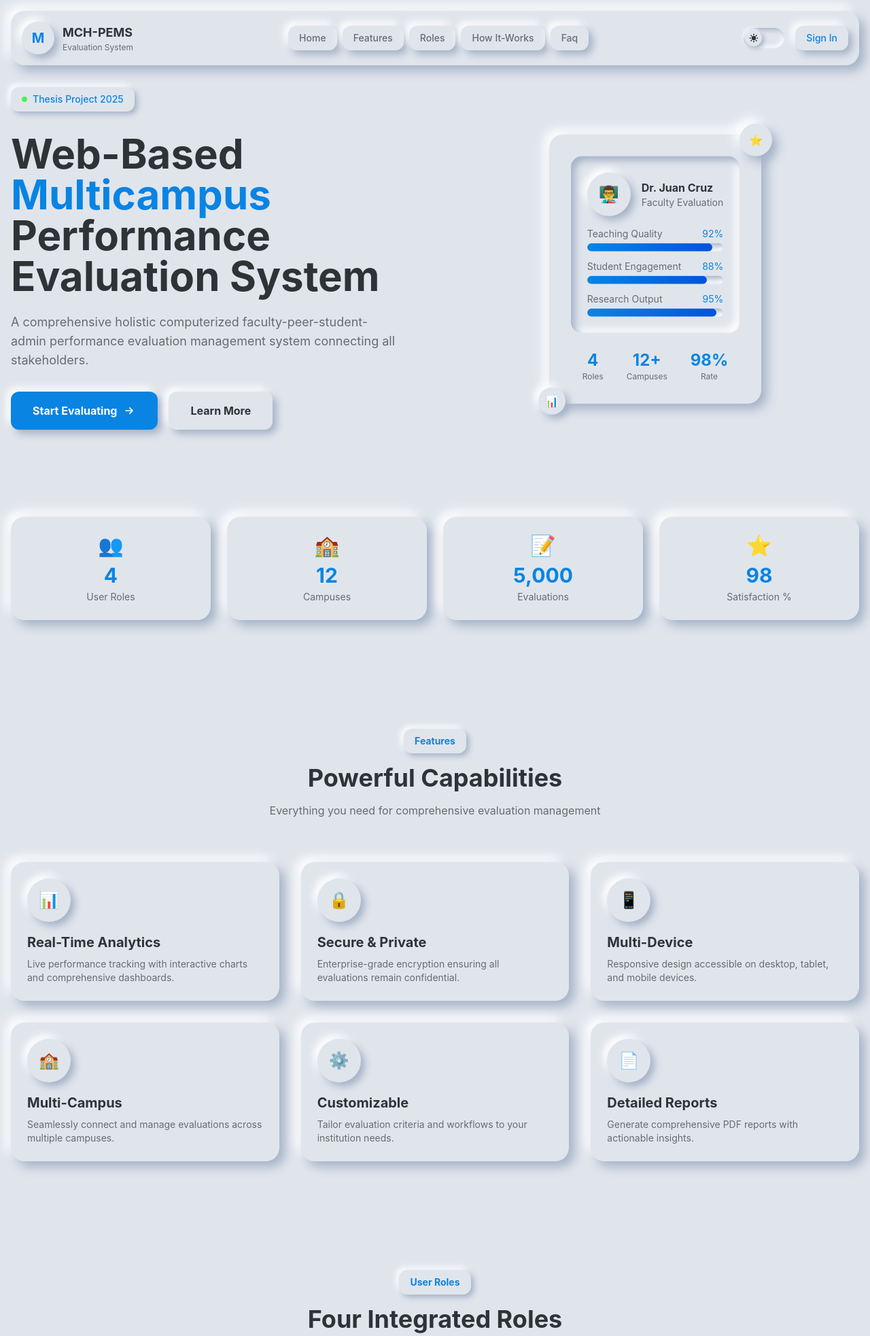
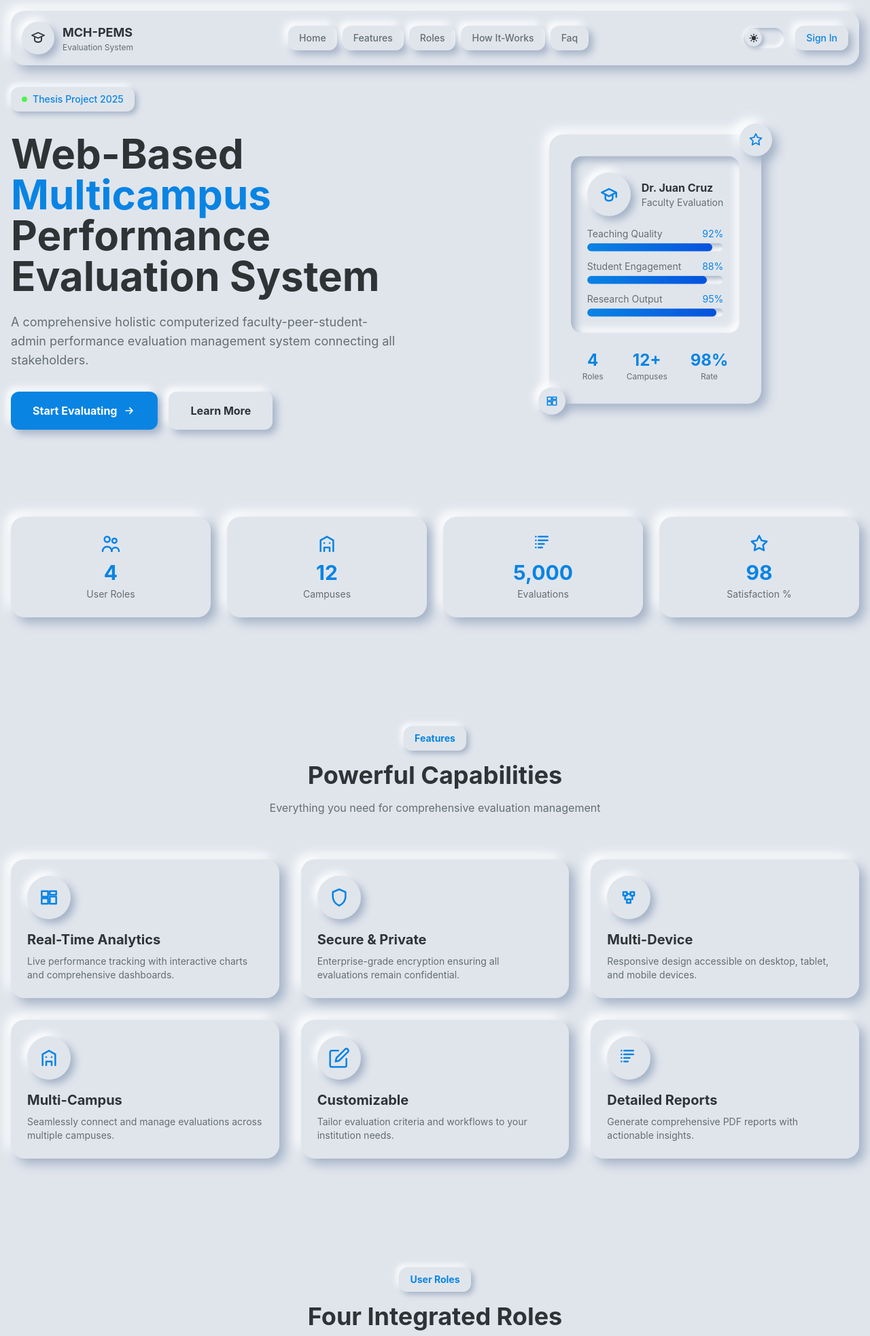
Before and after one commit to Kenn025/hcceval, a Laravel app: page / in a window 1280 px wide. Shown: the top 1965 px of the page at 68% size. Run offline with Laravel 12, Linux system fonts and the light colour scheme; data comes from the database, SQL or seed files in the repository; style sheets or scripts are compiled from the project's sources; some libraries are stand-ins or nearby versions.

Commit message:
Dashboard is now used same svg line icon same as the user account

```diff
--- a/resources/js/Pages/HomeDesignGenerated.jsx
+++ b/resources/js/Pages/HomeDesignGenerated.jsx
@@ -1,6 +1,7 @@
 import { jsx, jsxs } from "react/jsx-runtime";
 import { useState, useEffect, useRef } from "react";
 import { router } from "@inertiajs/react";
+import AppIcon from "@/Components/AppIcon";
 const Counter = ({ end, suffix = "" }) => {
     const [count, setCount] = useState(0);
     const ref = useRef(null);
@@ -241,41 +242,41 @@ function App({ loginUrl = "/login" }) {
     ];
     const features = [
         {
-            icon: "\u{1F4CA}",
+            icon: "dashboard",
             title: "Real-Time Analytics",
             desc: "Live performance tracking with interactive charts and comprehensive dashboards.",
         },
         {
-            icon: "\u{1F512}",
+            icon: "shield",
             title: "Secure & Private",
             desc: "Enterprise-grade encryption ensuring all evaluations remain confidential.",
         },
         {
-            icon: "\u{1F4F1}",
+            icon: "network",
             title: "Multi-Device",
             desc: "Responsive design accessible on desktop, tablet, and mobile devices.",
         },
         {
-            icon: "\u{1F3EB}",
+            icon: "branches",
             title: "Multi-Campus",
             desc: "Seamlessly connect and manage evaluations across multiple campuses.",
         },
         {
-            icon: "\u2699\uFE0F",
+            icon: "edit",
             title: "Customizable",
             desc: "Tailor evaluation criteria and workflows to your institution needs.",
         },
         {
-            icon: "\u{1F4C4}",
+            icon: "assignments",
             title: "Detailed Reports",
             desc: "Generate comprehensive PDF reports with actionable insights.",
         },
     ];
     const stats = [
-        { value: 4, label: "User Roles", icon: "\u{1F465}" },
-        { value: 12, label: "Campuses", icon: "\u{1F3EB}" },
-        { value: 5e3, label: "Evaluations", icon: "\u{1F4DD}" },
-        { value: 98, label: "Satisfaction %", icon: "\u2B50" },
+        { value: 4, label: "User Roles", icon: "group" },
+        { value: 12, label: "Campuses", icon: "branches" },
+        { value: 5e3, label: "Evaluations", icon: "assignments" },
+        { value: 98, label: "Satisfaction %", icon: "ratings" },
     ];
     const faqs = [
         {
@@ -304,19 +305,19 @@ function App({ loginUrl = "/login" }) {
             name: "Dr. Maria Santos",
             role: "Dean of Engineering",
             text: "This system has revolutionized our evaluation process. The holistic approach provides invaluable insights we never had before.",
-            avatar: "\u{1F469}\u200D\u{1F3EB}",
+            avatar: "graduation",
         },
         {
             name: "Prof. Juan Cruz",
             role: "Faculty Member",
             text: "The peer evaluation feature has fostered continuous improvement. I can track my growth with actionable feedback.",
-            avatar: "\u{1F468}\u200D\u{1F4BB}",
+            avatar: "teachers",
         },
         {
             name: "Ana Reyes",
             role: "Administrator",
             text: "Managing evaluations across campuses is now seamless. The analytics dashboard provides real-time insights.",
-            avatar: "\u{1F469}\u200D\u{1F4BC}",
+            avatar: "briefcase",
         },
     ];
     const [currentTestimonial, setCurrentTestimonial] = useState(0);
@@ -350,14 +351,11 @@ function App({ loginUrl = "/login" }) {
                                             className:
                                                 "w-12 h-12 neumorphic-circle flex items-center justify-center",
                                             children: /* @__PURE__ */ jsx(
-                                                "span",
+                                                AppIcon,
                                                 {
-                                                    className:
-                                                        "text-xl font-bold",
-                                                    style: {
-                                                        color: "var(--accent)",
-                                                    },
-                                                    children: "M",
+                                                    name: "graduation",
+                                                    className: "h-6 w-6",
+                                                    strokeWidth: 1.9,
                                                 },
                                             ),
                                         }),
@@ -645,8 +643,17 @@ function App({ loginUrl = "/login" }) {
                                                                                     {
                                                                                         className:
                                                                                             "w-16 h-16 neumorphic-circle flex items-center justify-center text-2xl",
-                                                                                        children:
-                                                                                            "\u{1F468}\u200D\u{1F3EB}",
+                                                                                        style: {
+                                                                                            color: "var(--accent)",
+                                                                                        },
+                                                                                        children: /* @__PURE__ */ jsx(
+                                                                                            AppIcon,
+                                                                                            {
+                                                                                                name: "teachers",
+                                                                                                className: "h-8 w-8",
+                                                                                                strokeWidth: 1.9,
+                                                                                            },
+                                                                                        ),
                                                                                     },
                                                                                 ),
                                                                                 /* @__PURE__ */ jsxs(
@@ -981,12 +988,32 @@ function App({ loginUrl = "/login" }) {
                                             /* @__PURE__ */ jsx("div", {
                                                 className:
                                                     "absolute -top-4 -right-4 w-12 h-12 neumorphic-circle flex items-center justify-center animate-pulse-glow",
-                                                children: "\u2B50",
+                                                style: {
+                                                    color: "var(--accent)",
+                                                },
+                                                children: /* @__PURE__ */ jsx(
+                                                    AppIcon,
+                                                    {
+                                                        name: "ratings",
+                                                        className: "h-6 w-6",
+                                                        strokeWidth: 1.9,
+                                                    },
+                                                ),
                                             }),
                                             /* @__PURE__ */ jsx("div", {
                                                 className:
                                                     "absolute -bottom-4 -left-4 w-10 h-10 neumorphic-circle flex items-center justify-center",
-                                                children: "\u{1F4CA}",
+                                                style: {
+                                                    color: "var(--accent)",
+                                                },
+                                                children: /* @__PURE__ */ jsx(
+                                                    AppIcon,
+                                                    {
+                                                        name: "dashboard",
+                                                        className: "h-5 w-5",
+                                                        strokeWidth: 1.9,
+                                                    },
+                                                ),
                                             }),
                                         ],
                                     }),
@@ -1003,8 +1030,19 @@ function App({ loginUrl = "/login" }) {
                                         className: "neumorphic p-6 text-center",
                                         children: [
                                             /* @__PURE__ */ jsx("div", {
-                                                className: "text-3xl mb-2",
-                                                children: stat.icon,
+                                                className:
+                                                    "mb-2 flex items-center justify-center",
+                                                style: {
+                                                    color: "var(--accent)",
+                                                },
+                                                children: /* @__PURE__ */ jsx(
+                                                    AppIcon,
+                                                    {
+                                                        name: stat.icon,
+                                                        className: "h-8 w-8",
+                                                        strokeWidth: 1.9,
+                                                    },
+                                                ),
                                             }),
                                             /* @__PURE__ */ jsx("div", {
                                                 className:
@@ -1074,7 +1112,17 @@ function App({ loginUrl = "/login" }) {
                                             /* @__PURE__ */ jsx("div", {
                                                 className:
                                                     "w-16 h-16 neumorphic-circle flex items-center justify-center text-2xl mb-4",
-                                                children: feature.icon,
+                                                style: {
+                                                    color: "var(--accent)",
+                                                },
+                                                children: /* @__PURE__ */ jsx(
+                                                    AppIcon,
+                                                    {
+                                                        name: feature.icon,
+                                                        className: "h-8 w-8",
+                                                        strokeWidth: 1.9,
+                                                    },
+                                                ),
                                             }),
                                             /* @__PURE__ */ jsx("h3", {
                                                 className:
@@ -1348,25 +1396,25 @@ function App({ loginUrl = "/login" }) {
                                     step: "01",
                                     title: "Register",
                                     desc: "Create account and select your role",
-                                    icon: "\u{1F4DD}",
+                                    icon: "edit",
                                 },
                                 {
                                     step: "02",
                                     title: "Configure",
                                     desc: "Set up evaluation criteria",
-                                    icon: "\u2699\uFE0F",
+                                    icon: "layers",
                                 },
                                 {
                                     step: "03",
                                     title: "Evaluate",
                                     desc: "Complete evaluations forms",
-                                    icon: "\u2705",
+                                    icon: "check-circle",
                                 },
                                 {
                                     step: "04",
                                     title: "Analyze",
                                     desc: "View reports and insights",
-                                    icon: "\u{1F4CA}",
+                                    icon: "dashboard",
                                 },
                             ].map((item, i) =>
                                 /* @__PURE__ */ jsxs(
@@ -1378,7 +1426,17 @@ function App({ loginUrl = "/login" }) {
                                             /* @__PURE__ */ jsx("div", {
                                                 className:
                                                     "w-20 h-20 neumorphic-circle mx-auto flex items-center justify-center text-3xl mb-4 group-hover:animate-pulse-glow",
-                                                children: item.icon,
+                                                style: {
+                                                    color: "var(--accent)",
+                                                },
+                                                children: /* @__PURE__ */ jsx(
+                                                    AppIcon,
+                                                    {
+                                                        name: item.icon,
+                                                        className: "h-9 w-9",
+                                                        strokeWidth: 1.9,
+                                                    },
+                                                ),
                                             }),
                                             /* @__PURE__ */ jsx("div", {
                                                 className:
@@ -1454,9 +1512,19 @@ function App({ loginUrl = "/login" }) {
                                         /* @__PURE__ */ jsx("div", {
                                             className:
                                                 "w-16 h-16 neumorphic-circle flex items-center justify-center text-2xl",
-                                            children:
-                                                testimonials[currentTestimonial]
-                                                    .avatar,
+                                            style: {
+                                                color: "var(--accent)",
+                                            },
+                                            children: /* @__PURE__ */ jsx(
+                                                AppIcon,
+                                                {
+                                                    name: testimonials[
+                                                        currentTestimonial
+                                                    ].avatar,
+                                                    className: "h-8 w-8",
+                                                    strokeWidth: 1.9,
+                                                },
+                                            ),
                                         }),
                                         /* @__PURE__ */ jsxs("div", {
                                             children: [
@@ -1639,17 +1707,17 @@ function App({ loginUrl = "/login" }) {
                                         className: "space-y-6",
                                         children: [
                                             {
-                                                icon: "\u{1F4E7}",
+                                                icon: "chat",
                                                 label: "Email",
                                                 value: "mchpems@university.edu",
                                             },
                                             {
-                                                icon: "\u{1F4CD}",
+                                                icon: "branches",
                                                 label: "Location",
                                                 value: "University Campus, Philippines",
                                             },
                                             {
-                                                icon: "\u{1F4DE}",
+                                                icon: "calendar",
                                                 label: "Phone",
                                                 value: "+63 912 345 6789",
                                             },
@@ -1665,8 +1733,17 @@ function App({ loginUrl = "/login" }) {
                                                             {
                                                                 className:
                                                                     "w-12 h-12 neumorphic-circle flex items-center justify-center text-xl",
-                                                                children:
-                                                                    item.icon,
+                                                                style: {
+                                                                    color: "var(--accent)",
+                                                                },
+                                                                children: /* @__PURE__ */ jsx(
+                                                                    AppIcon,
+                                                                    {
+                                                                        name: item.icon,
+                                                                        className: "h-6 w-6",
+                                                                        strokeWidth: 1.9,
+                                                                    },
+                                                                ),
                                                             },
                                                         ),
                                                         /* @__PURE__ */ jsxs(
@@ -1855,15 +1932,11 @@ function App({ loginUrl = "/login" }) {
                                                             "w-12 h-12 neumorphic-circle flex items-center justify-center",
                                                         children:
                                                             /* @__PURE__ */ jsx(
-                                                                "span",
+                                                                AppIcon,
                                                                 {
-                                                                    className:
-                                                                        "text-xl font-bold",
-                                                                    style: {
-                                                                        color: "var(--accent)",
-                                                                    },
-                                                                    children:
-                                                                        "M",
+                                                                    name: "graduation",
+                                                                    className: "h-6 w-6",
+                                                                    strokeWidth: 1.9,
                                                                 },
                                                             ),
                                                     }),
```
Also changed, not shown: package-lock.json.
